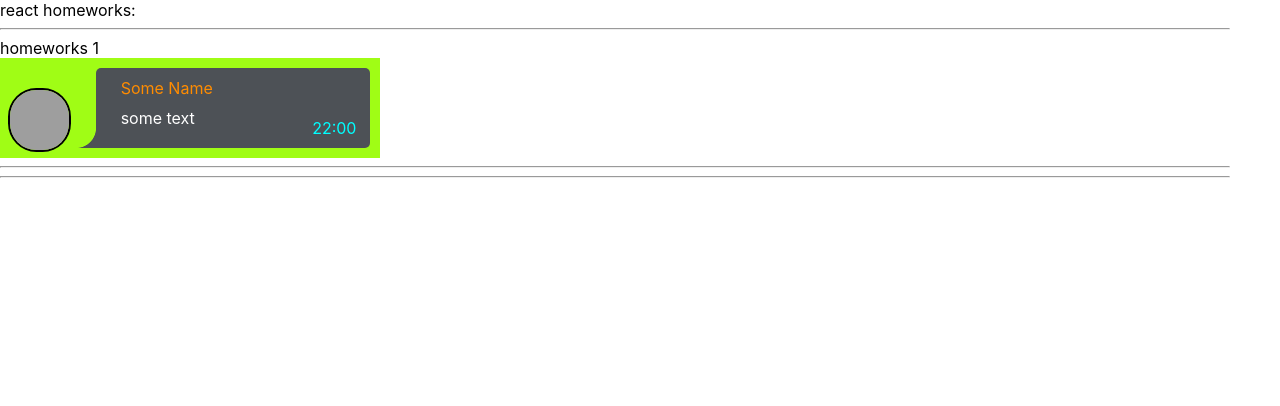
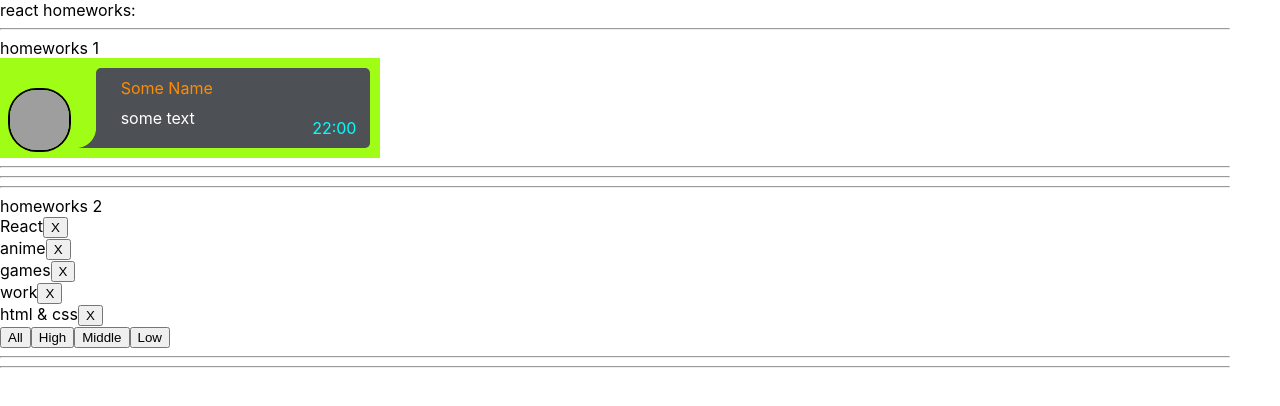
Before and after one commit to artem5511/homeworks, a React (Create React App) app: page / in a window 1280 px wide. Shown: the top 406 px of the page. Built offline with nearby package versions, Linux system fonts and the light colour scheme; grey boxes are pictures that could not be loaded.

Commit message:
Create workspace.xml

```diff
--- a/src/p1-main/m1-ui/u1-app/App.tsx
+++ b/src/p1-main/m1-ui/u1-app/App.tsx
@@ -8,7 +8,7 @@ function App() {
         <div className={s.App}>
             <div>react homeworks:</div>
             <HW1/>
-            {/*<HW2/>*/}
+            <HW2/>
             {/*<HW3/>*/}
             {/*<HW4/>*/}
             {/*<HW5/>*/}
--- a/src/p2-homeworks/h2/HW2.tsx
+++ b/src/p2-homeworks/h2/HW2.tsx
@@ -21,7 +21,7 @@ const defaultAffairs: AffairType[] = [ // need to fix any
 ]
 
 // pure helper functions
-export const filterAffairs = (affairs: any, filter: any): any => { // need to fix any
+export const filterAffairs = (affairs: AffairType[], filter: FilterType): AffairType[] => { // need to fix any
     if (filter === 'all') return affairs
     if (filter === 'high') {
         affairs = affairs.filter((affairs: { priority: string; }) => affairs.priority === 'high')
```
Also changed, not shown: 1 other file (tests, documents, lock files or other folders).
